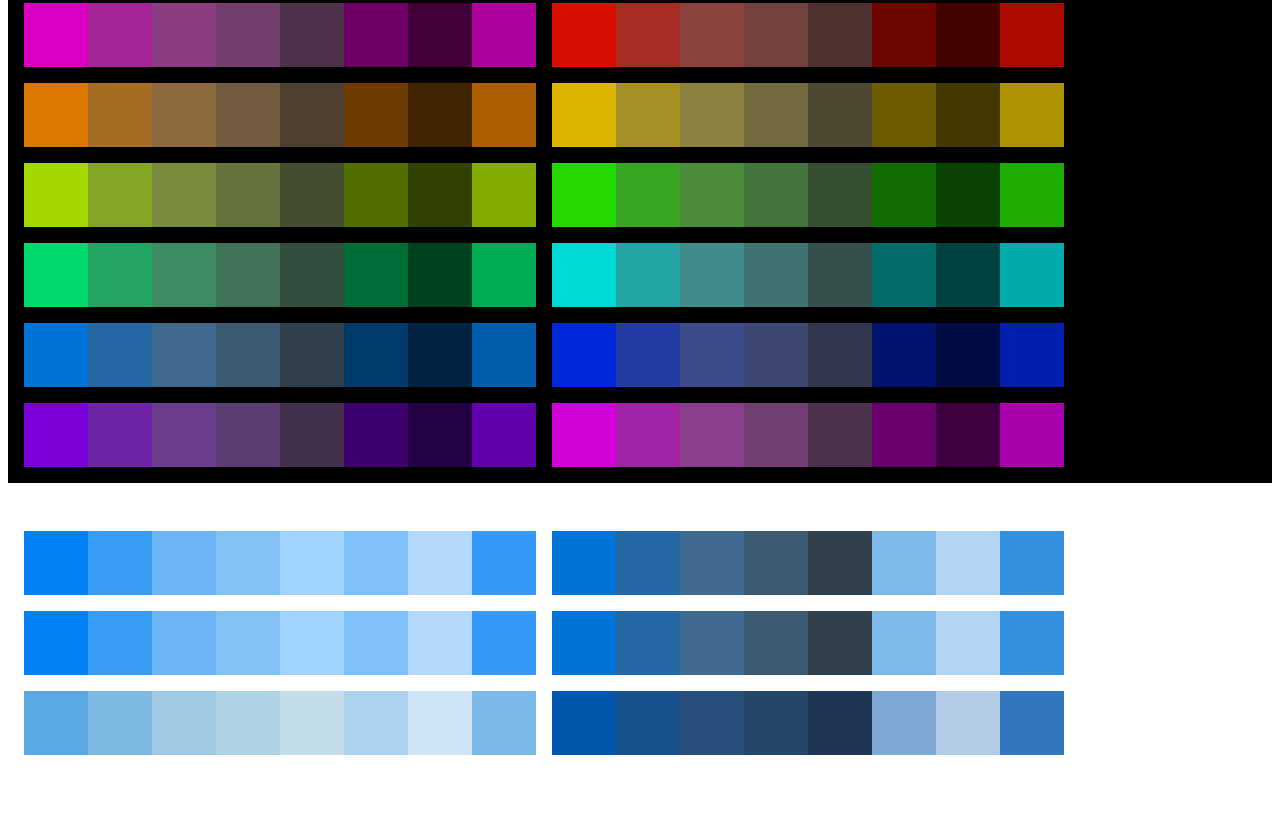
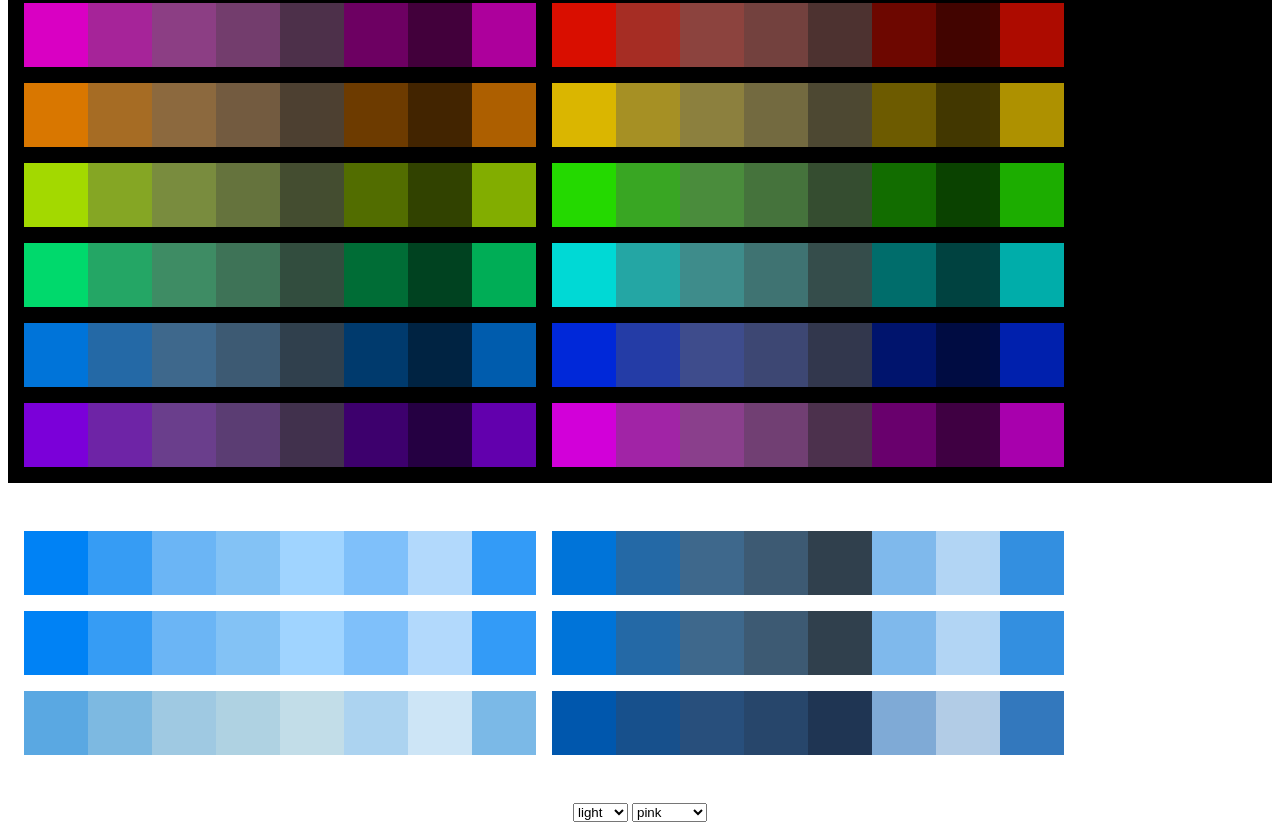
Before and after one commit to guilherme-paiva2007/frames, a plain HTML site: page html/testeTema.html in a window 1280 px wide. Shown: the part 2685-3515 px from the top of the page. Before the commit the page ends 3488 px from the top, so only its background shows below. Drawn offline with Linux system fonts and the light colour scheme.

Commit message:
só select

```diff
--- a/html/testeTema.html
+++ b/html/testeTema.html
@@ -839,5 +839,27 @@
                 <div class="bloco" style="background-color: var(--mainColorFilter3_royalTheme);"></div>
             </div>
         </section>
+        <div style="margin: 0 auto; width: fit-content;">
+            <select onchange="theme.set(this.value)">
+                <option value="light">light</option>
+                <option value="dark">dark</option>
+                <option value="beige">beige</option>
+                <option value="royal">royal</option>
+            </select>
+            <select onchange="theme.color.set(this.value)">
+                <option value="pink">pink</option>
+                <option value="red">red</option>
+                <option value="orange">orange</option>
+                <option value="yellow">yellow</option>
+                <option value="lime">lime</option>
+                <option value="green">green</option>
+                <option value="spring">spring</option>
+                <option value="cyan">cyan</option>
+                <option value="blue">blue</option>
+                <option value="darkBlue">darkBlue</option>
+                <option value="purple">purple</option>
+                <option value="magenta">magenta</option>
+            </select>
+        </div>
     </body>
 </html>
```
